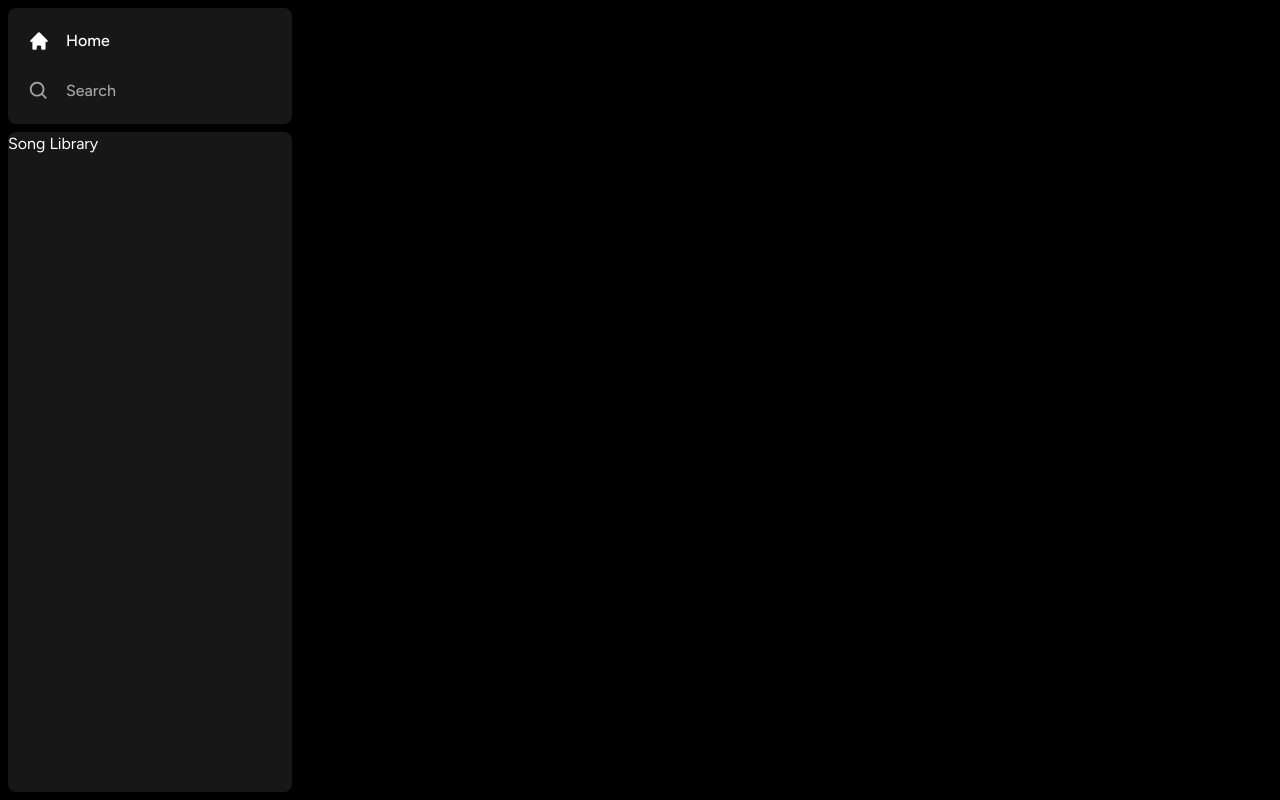
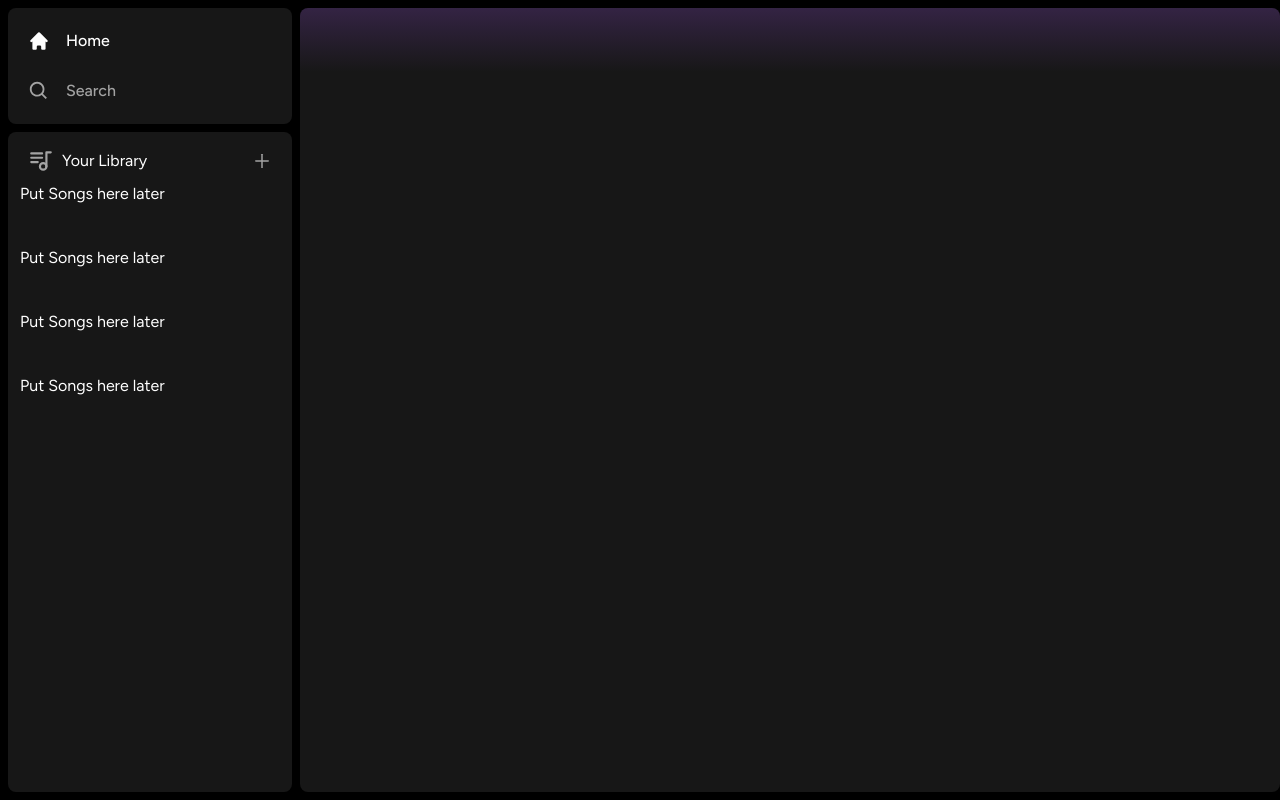
Before and after one commit to Dulinag/MOODY, a Next.js app in the folder Frontend/: page / in a window 1280 px wide. Built offline with nearby package versions, Linux system fonts and the light colour scheme.

Commit message:
Main layout Init

```diff
--- /dev/null
+++ b/Frontend/components/Header.tsx
@@ -0,0 +1,39 @@
+"use client"
+import { useRouter } from 'next/navigation';
+import {twMerge} from 'tailwind-merge'
+
+interface HeaderProps {
+    children: React.ReactNode;
+    className ?: string;
+  }
+
+const Header: React.FC<HeaderProps> = ( { children, className}) => {
+  const router = useRouter()
+  const handleLogout = () => {
+
+  }
+    return (
+    <div className={twMerge(`
+        h-fit
+        bg-gradient-to-b from-purple-500/20 to-neutral-900
+        p-6`)}>
+            <div className='
+            w-full
+            mb-4
+            flex
+            items-center
+            justify-between' >
+              <div className="
+                hidden
+                md:flex
+                gap-x-2
+                items-center">
+
+              </div>
+
+            </div>
+        </div>
+  )
+}
+
+export default Header
--- /dev/null
+++ b/Frontend/components/Library.tsx
@@ -0,0 +1,46 @@
+"use client"
+
+import { TbPlaylist } from 'react-icons/tb'
+import { AiOutlinePlus } from 'react-icons/ai'
+
+const Library = () => {
+    const onClick = () => {
+        //upload function
+    }
+
+  return (
+    <div className="flex flex-col">
+        <div className="flex items-center justify-between px-5 pt-4">
+            <div
+                className="
+                inline-flex
+                items=center
+                gap-x-2">
+                    <TbPlaylist className="text-neutral-400" size ={26} />
+                    <p className='
+                    inline-flex
+                    items-center
+                    gap-x-2' >
+                        Your Library
+                    </p>
+            </div>
+            <AiOutlinePlus
+                onClick ={onClick}
+                size={20}
+                className="
+                    text-neutral-400
+                    curosr-pointer
+                    hover:text-white
+                    transition" />
+        </div>
+        <div className="flex flex-col gap-y-2 mt-2 px-3">
+            <p>Put Songs here later</p> <br/>
+            <p>Put Songs here later</p> <br/>
+            <p>Put Songs here later</p> <br/>
+            <p>Put Songs here later</p> <br/>
+        </div>
+    </div>
+  )
+}
+
+export default Library
--- a/Frontend/components/Sidebar.tsx
+++ b/Frontend/components/Sidebar.tsx
@@ -5,6 +5,7 @@
 import { HiHome } from 'react-icons/hi'
 import { BiSearch } from 'react-icons/bi'
 import { twMerge } from "tailwind-merge";
+import Library from './Library'
 
 import Box from './Box'
 import SidebarItem from './SidebarItem'
@@ -60,9 +61,12 @@
                         </div>
                     </Box>
                     <Box className="overflow-y-auto h-full">
-                        Song Library
+                        <Library />
                     </Box>
         </div>
+        <main className="h-full flex-1 overflow-y-auto py-2">
+            {children}
+        </main>
     </div>
   )
 }
--- a/Frontend/src/app/(site)/page.tsx
+++ b/Frontend/src/app/(site)/page.tsx
@@ -1,8 +1,18 @@
+
+import Header from '@/components/Header'
+
 
 export default function Home() {
   return (
-   <div className="text-slate-400">
-      Main Content
+   <div className="bg-neutral-900
+   rounded-lg
+   h-full
+   w-full
+   overflow-hidden
+   overflow-y-auto">
+      <Header>
+        Header
+      </Header>
    </div>
   )
 }
```
